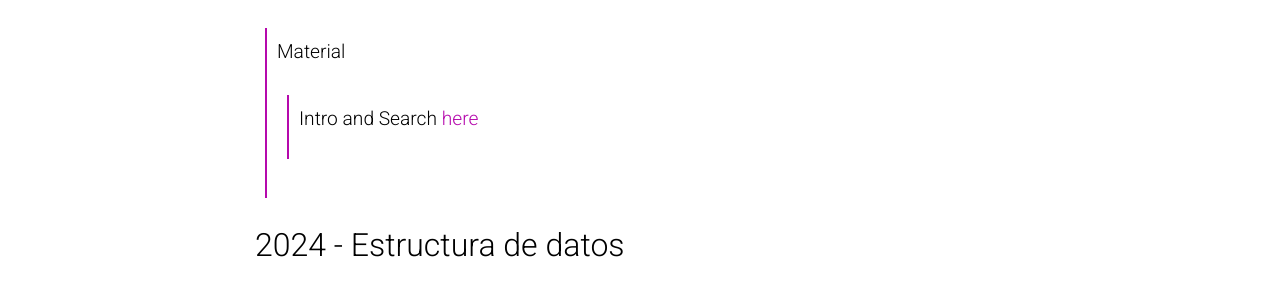
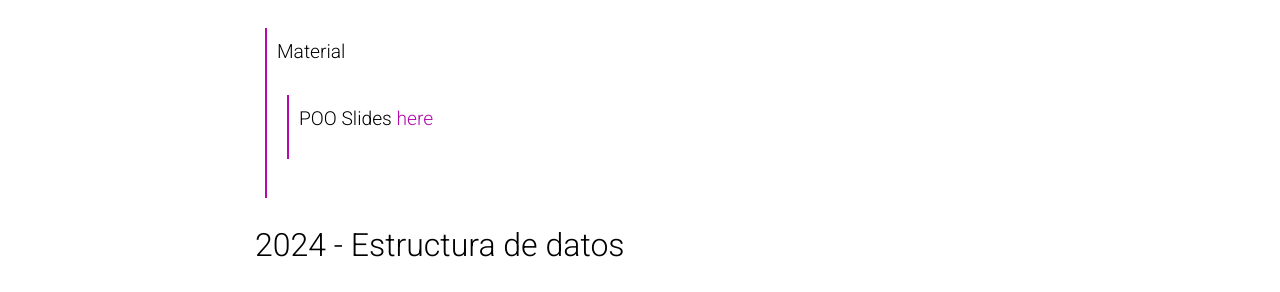
Before and after one commit to Cosijopiii/Cosijopiii.github.io, a Jekyll site: the page built from _projects/2_project.md, in a window 1280 px wide and 1273 px high. Shown: the part 621-913 px from the top of the window. Built offline with Jekyll 4.4.1, drawn with Linux system fonts in a browser that asks for light colours; comment, search, counter and statistics services are not loaded; a style sheet for code colours, icons or effects is not loaded.

Commit message:
Update 2_project.md

```diff
--- a/_projects/2_project.md
+++ b/_projects/2_project.md
@@ -20,7 +20,7 @@ category: work
 ## 2024 - Paradigmas de programacion 2
 >
 >Material
->>Intro and Search [here](/assets/pdf/PPII.pdf)
+>>POO Slides [here](/assets/pdf/PPII.pdf)
 >
 
 ## 2024 - Estructura de datos
```
